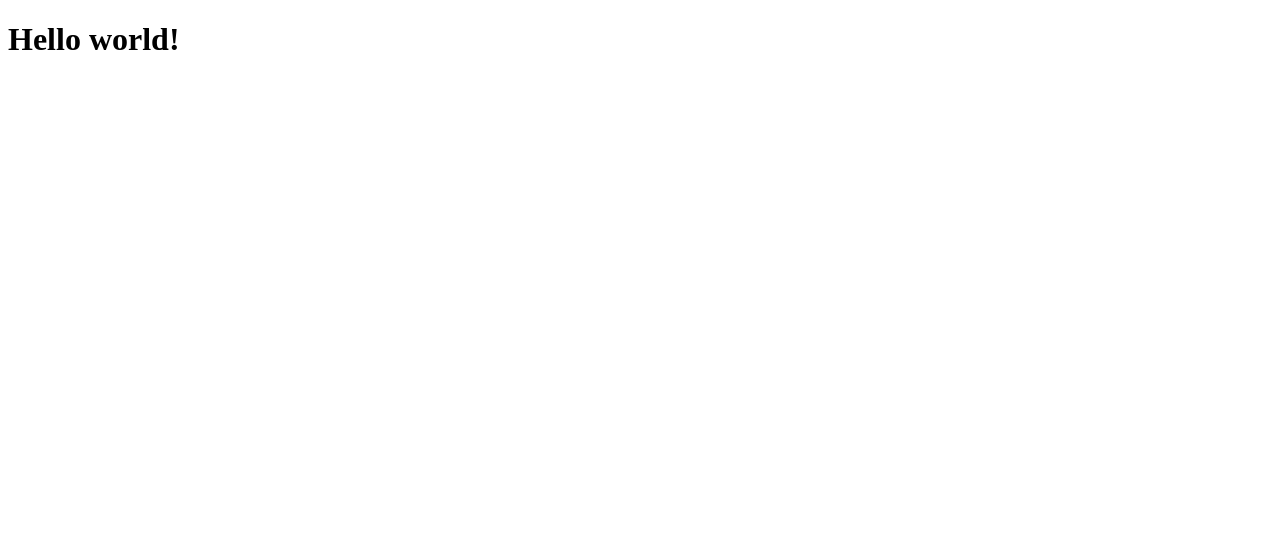
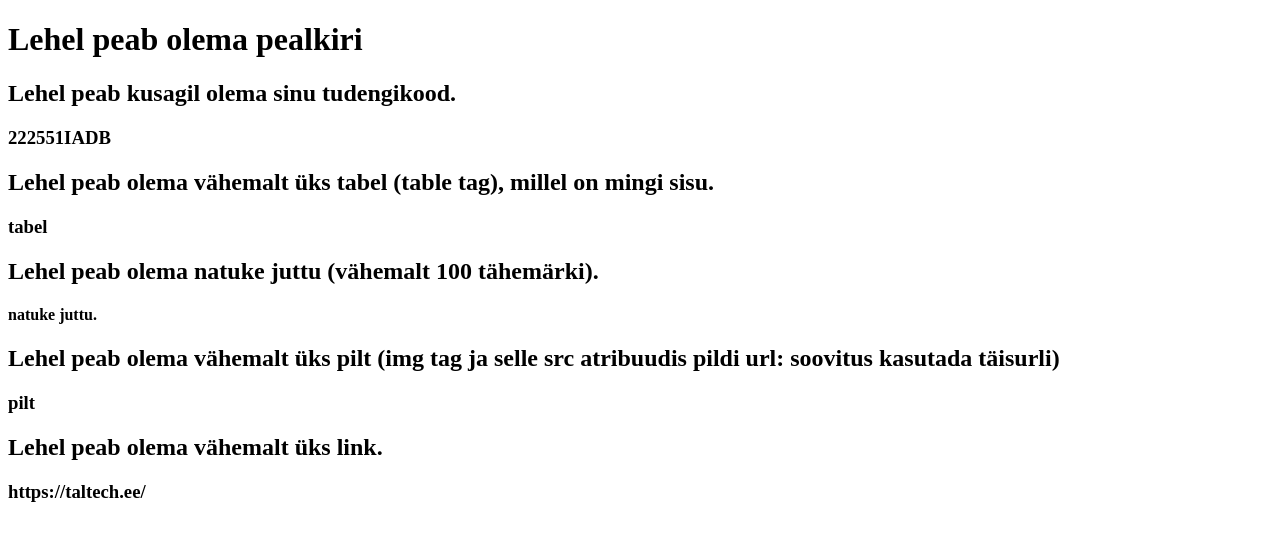
Before and after one commit to mapipe/mapipe.github.io, a plain HTML site: page index.html in a window 1280 px wide. Drawn offline with Linux system fonts and the light colour scheme.

Commit message:
Update index.html

```diff
--- a/index.html
+++ b/index.html
@@ -2,9 +2,19 @@
 <html>
 <head lang="en">
 <meta charset="UTF-8">
-<title>Hello world!</title>
+<title>Mapipe</title>
 </head>
 <body>
-<h1>Hello world!</h1>
+<h1>Lehel peab olema pealkiri</h1>
+<h2>Lehel peab kusagil olema sinu tudengikood.</h2>
+<h3>222551IADB</h3>
+<h2>Lehel peab olema vähemalt üks tabel (table tag), millel on mingi sisu.</h2>
+<h3>tabel</h3>
+<h2>Lehel peab olema natuke juttu (vähemalt 100 tähemärki).</h2>
+<h4>natuke juttu.</h4>
+<h2>Lehel peab olema vähemalt üks pilt (img tag ja selle src atribuudis pildi url: soovitus kasutada täisurli)</h2>
+<h3>pilt</h3>
+<h2>Lehel peab olema vähemalt üks link.</h2>
+<h3>https://taltech.ee/</h3>
 </body>
 </html>
```
